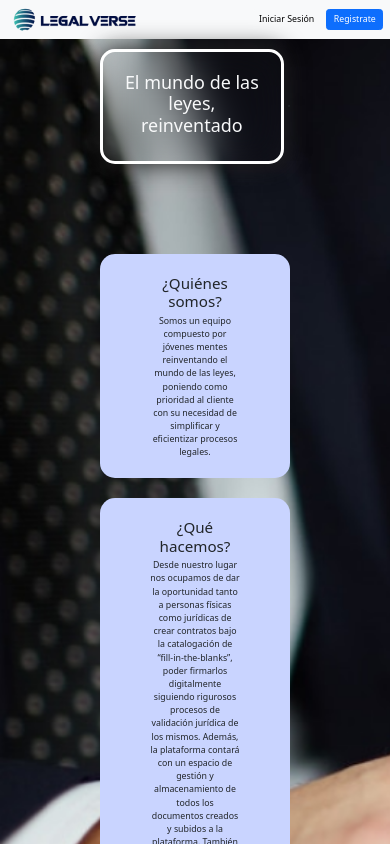
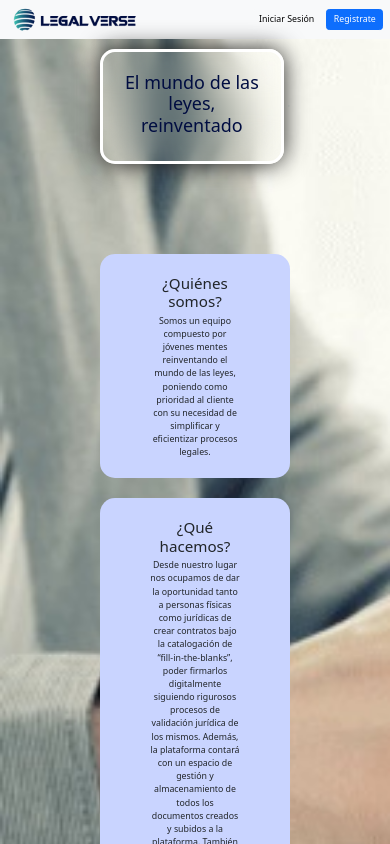
Before and after one commit to NicoCartellone/LegalVerse, a React (Vite) app: page / in a window 390 px wide. Shown: the top 844 px of the page. Built offline with nearby package versions, Linux system fonts and the light colour scheme; no server answers.

Commit message:
cambio foto de fondo

```diff
--- a/src/components/PantallaPrincipal.jsx
+++ b/src/components/PantallaPrincipal.jsx
@@ -9,7 +9,7 @@ const PantallaPrincipal = () => {
         <div className="d-flex justify-content-center">
           <Stack direction="horizontal" gap={2}>
             <div className="cardContainerHome">
-              <h1 className="h1 text-light">
+              <h1 >
                 El mundo de las leyes, reinventado
               </h1>
             </div>
--- a/src/pages/styles/pantallaPrincipal.css
+++ b/src/pages/styles/pantallaPrincipal.css
@@ -1,7 +1,7 @@
 .backgroundphoto {
   padding: 10px 100px 100px 100px;
-  height: 1200px; /*vh stands for viewport-height altura de la ventana gráfica*/
-  background-image: url(../../assets//homeGeneral.png);
+  height: 1100px; /*vh stands for viewport-height altura de la ventana gráfica*/
+  background-image: url(../../assets//legalverse2.jpeg);
   background-repeat: no-repeat;
   background-size: cover;
 }
@@ -13,6 +13,7 @@
   border-radius: 15px;
   box-shadow: 0 0 25px #222;
   backdrop-filter: blur(20px);
+  color: #000d41;
 }
 
 .logo1 {
@@ -48,7 +49,7 @@
   }
   .backgroundphoto {
     height: 100%; /*vh stands for viewport-height altura de la ventana gráfica*/
-    background-image: url(../../assets//homeGeneral.png);
+    background-image: url(../../assets//legalverse2.jpeg);
     background-repeat: no-repeat;
     background-size: cover;
   }
```
Also changed, not shown: src/assets/legalverse1.jpeg (added), src/assets/legalverse2.jpeg (added).
